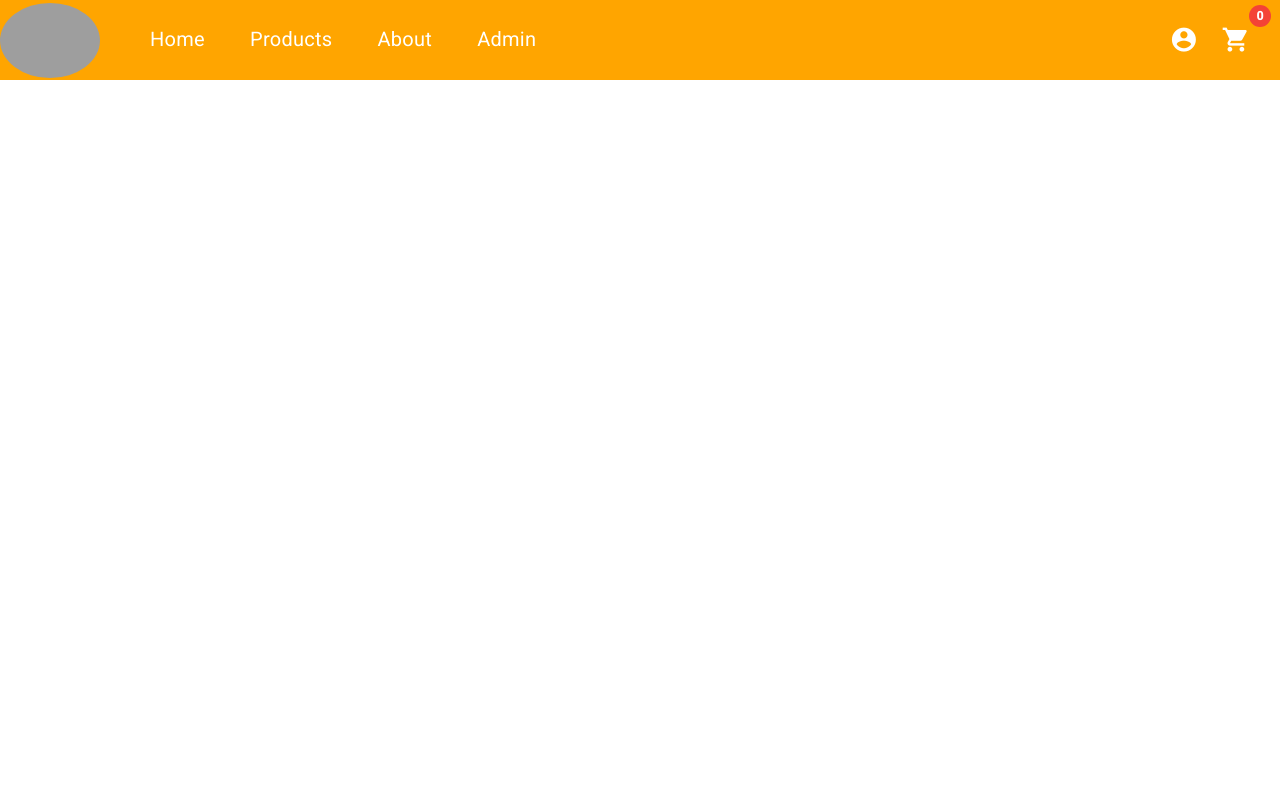
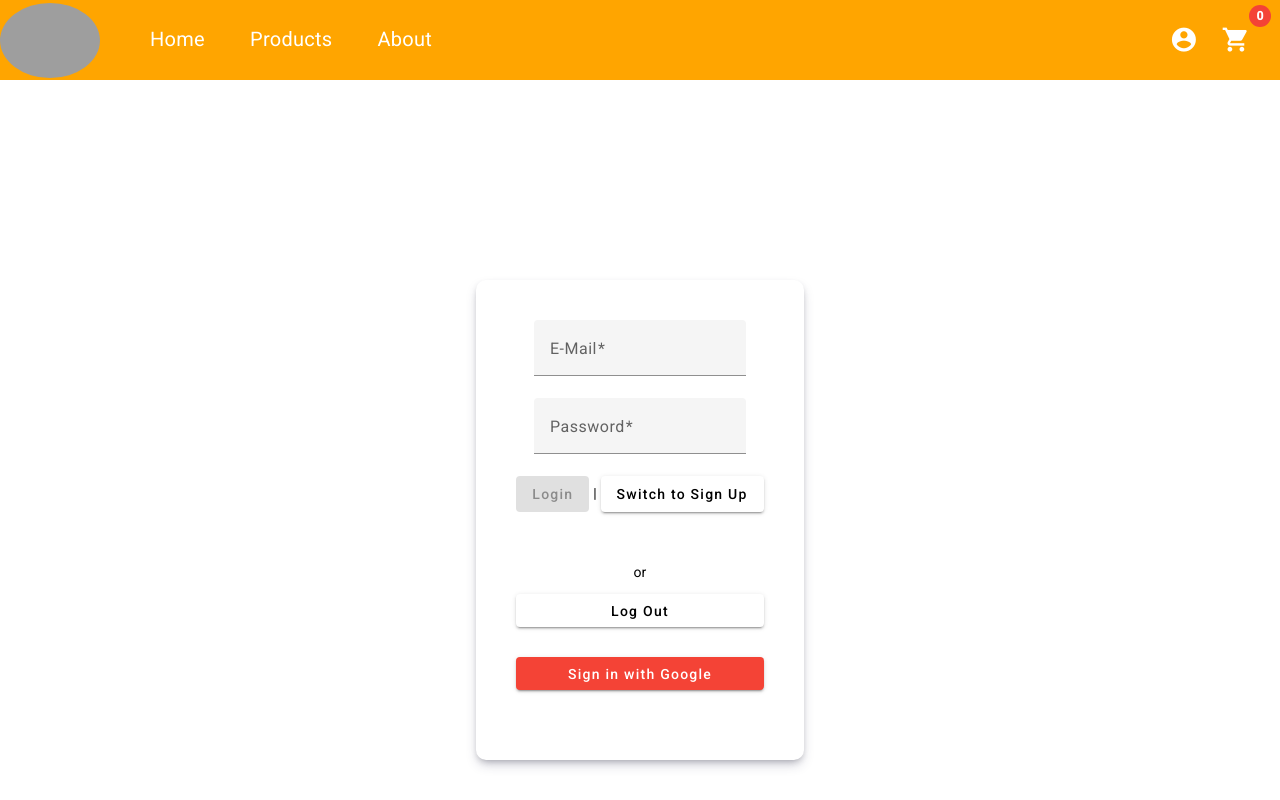
Before and after one commit to AlexandruFercal01/e-commerce-platform, an Angular app: page /login in a window 1280 px wide. Before the commit this address led to /. Built offline with nearby package versions, Linux system fonts and the light colour scheme; grey boxes are pictures that could not be loaded.

Commit message:
feat(auth): implement authentication and auth-guard

```diff
--- a/src/app/app-routing.module.ts
+++ b/src/app/app-routing.module.ts
@@ -6,6 +6,8 @@ import { ProductPageComponent } from './components/products/product-page/product
 import { CartComponent } from './components/cart/cart.component';
 import { AdminComponent } from './components/admin/admin.component';
 import { AboutComponent } from './components/about/about.component';
+import { AuthComponent } from './components/auth/auth.component';
+import { AuthGuard } from './components/auth/auth.guard';
 
 const routes: Routes = [
   {
@@ -24,8 +26,10 @@ const routes: Routes = [
   {
     path: 'admin',
     component: AdminComponent,
+    canActivate: [AuthGuard],
   },
   { path: 'about', component: AboutComponent },
+  { path: 'login', component: AuthComponent },
 ];
 
 @NgModule({
--- a/src/app/app.module.ts
+++ b/src/app/app.module.ts
@@ -39,6 +39,7 @@ import { DialogService } from './services/dialog.service';
 import { MatProgressSpinnerModule } from '@angular/material/progress-spinner';
 import { MatSnackBar, MatSnackBarModule } from '@angular/material/snack-bar';
 import { AboutComponent } from './components/about/about.component';
+import { AuthComponent } from './components/auth/auth.component';
 
 @NgModule({
   declarations: [
@@ -58,6 +59,7 @@ import { AboutComponent } from './components/about/about.component';
     AddEditFormComponent,
     DialogComponent,
     AboutComponent,
+    AuthComponent,
   ],
   imports: [
     FormsModule,
--- a/src/app/components/admin/add-edit-form/add-edit-form.component.ts
+++ b/src/app/components/admin/add-edit-form/add-edit-form.component.ts
@@ -23,7 +23,7 @@ export class AddEditFormComponent {
     private dialogService: DialogService
   ) {}
 
-  ngAfterViewChecked() {
+  ngAfterViewInit() {
     setTimeout(() => {
       this.form.setValue({
         title: this.dialogService.product?.title,
@@ -38,28 +38,28 @@ export class AddEditFormComponent {
   }
 
   onSubmit() {
-    // const product = new ProductModel(
-    //   this.form.value.title,
-    //   this.form.value.description,
-    //   this.form.value.image,
-    //   this.form.value.price,
-    //   this.form.value.quantity,
-    //   this.form.value.category,
-    //   [],
-    //   false,
-    //   this.form.value.sale
-    // );
-    // if (this.form.valid) {
-    //   if (this.dialogService.isEdit) {
-    //     this.productsService.patchProduct(product);
-    //     this.dialogService.isEdit = false;
-    //   } else {
-    //     this.productsService.postProduct(product);
-    //   }
-    //   this.form.reset();
-    // }
-    this.productsService.products.map((product) => {
-      this.productsService.postProduct(product);
-    });
+    const product = new ProductModel(
+      this.form.value.title,
+      this.form.value.description,
+      this.form.value.image,
+      this.form.value.price,
+      this.form.value.quantity,
+      this.form.value.category,
+      [],
+      false,
+      this.form.value.sale
+    );
+    if (this.form.valid) {
+      if (this.dialogService.isEdit) {
+        this.productsService.patchProduct(product);
+        this.dialogService.isEdit = false;
+      } else {
+        this.productsService.postProduct(product);
+      }
+      this.form.reset();
+    }
+    // this.productsService.products.map((product) => {
+    //   this.productsService.postProduct(product);
+    // });
   }
 }
--- /dev/null
+++ b/src/app/components/auth/auth.component.css
@@ -0,0 +1,11 @@
+.authContainer {
+  height: calc(100vh - 80px) !important;
+  display: flex;
+  justify-content: center;
+  align-items: center;
+}
+
+.buttons {
+  display: flex;
+  flex-direction: column;
+}
--- /dev/null
+++ b/src/app/components/auth/auth.component.html
@@ -0,0 +1,87 @@
+<div
+  style="
+    display: flex;
+    justify-content: center;
+    align-items: center;
+    margin-top: 200px;
+  "
+>
+  <div>
+    <div *ngIf="error">
+      <p>{{ error }}</p>
+    </div>
+    <div *ngIf="isLoading" style="text-align: center">
+      <mat-spinner></mat-spinner>
+    </div>
+    <form
+      #authForm="ngForm"
+      (ngSubmit)="onSubmit(authForm)"
+      *ngIf="!isLoading"
+      style="
+        height: 400px;
+        text-align: center;
+        border-radius: 10px;
+        padding: 40px;
+        box-shadow: rgba(50, 50, 93, 0.25) 0px 6px 12px -2px,
+          rgba(0, 0, 0, 0.3) 0px 3px 7px -3px;
+        display: flex;
+        flex-direction: column;
+      "
+    >
+      <div class="form-group">
+        <mat-form-field>
+          <mat-label for="email">E-Mail</mat-label>
+          <input
+            matInput
+            type="email"
+            id="email"
+            class="form-control"
+            ngModel
+            name="email"
+            required
+            email
+          />
+        </mat-form-field>
+      </div>
+      <div class="form-group">
+        <mat-form-field>
+          <mat-label for="password">Password</mat-label>
+          <input
+            matInput
+            type="password"
+            id="password"
+            class="form-control"
+            ngModel
+            name="password"
+            required
+            minlength="6"
+          />
+        </mat-form-field>
+      </div>
+      <div>
+        <button
+          mat-raised-button
+          class="btn btn-primary"
+          type="submit"
+          [disabled]="!authForm.valid"
+        >
+          {{ isLoginMode ? "Login" : "Sign Up" }}
+        </button>
+        |
+        <button
+          mat-raised-button
+          class="btn btn-primary"
+          (click)="onSwitchMode()"
+          type="button"
+        >
+          Switch to {{ isLoginMode ? "Sign Up" : "Login" }}
+        </button>
+      </div>
+      <p style="margin-top: 50px">or</p>
+      <button mat-raised-button (click)="onLogout()">Log Out</button>
+      <button mat-raised-button color="warn" style="margin: 30px 0">
+        Sign in with Google
+      </button>
+    </form>
+  </div>
+</div>
--- /dev/null
+++ b/src/app/components/auth/auth.component.ts
@@ -0,0 +1,59 @@
+import { Component } from '@angular/core';
+import { NgForm } from '@angular/forms';
+import { Router } from '@angular/router';
+import { Observable } from 'rxjs';
+import { AuthResponseData, AuthService } from '../../services/auth.service';
+
+@Component({
+  selector: 'app-auth',
+  templateUrl: './auth.component.html',
+})
+export class AuthComponent {
+  isLoginMode = true;
+  isLoading = false;
+  error: string = '';
+
+  constructor(private authService: AuthService, private router: Router) {}
+
+  onSwitchMode() {
+    this.isLoginMode = !this.isLoginMode;
+  }
+
+  onLogout() {
+    this.authService.logout();
+    this.router.navigate(['/home']);
+  }
+
+  onSubmit(form: NgForm) {
+    if (!form.valid) {
+      return;
+    }
+    const email = form.value.email;
+    const password = form.value.password;
+
+    let authObs: Observable<AuthResponseData>;
+
+    this.isLoading = true;
+
+    if (this.isLoginMode) {
+      authObs = this.authService.login(email, password);
+    } else {
+      authObs = this.authService.signup(email, password);
+    }
+
+    authObs.subscribe(
+      (resData) => {
+        console.log(resData);
+        this.isLoading = false;
+        this.router.navigate(['/recipes']);
+      },
+      (errorMessage) => {
+        console.log(errorMessage);
+        this.error = errorMessage;
+        this.isLoading = false;
+      }
+    );
+
+    form.reset();
+  }
+}
--- /dev/null
+++ b/src/app/components/auth/auth.guard.ts
@@ -0,0 +1,13 @@
+import { CanActivate } from '@angular/router';
+import { Injectable } from '@angular/core';
+
+@Injectable({ providedIn: 'root' })
+export class AuthGuard implements CanActivate {
+  canActivate(): boolean {
+    if (localStorage.getItem('admin') === 'true') {
+      return true;
+    } else {
+      return false;
+    }
+  }
+}
--- a/src/app/components/header/header.component.html
+++ b/src/app/components/header/header.component.html
@@ -6,7 +6,7 @@
     <a class="nav-link" routerLink="/home"> Home </a>
     <a class="nav-link" routerLink="/products"> Products </a>
     <a class="nav-link" routerLink="/about"> About </a>
-    <a class="nav-link" routerLink="/admin"> Admin </a>
+    <a *ngIf="checkIfAdmin()" class="nav-link" routerLink="/admin"> Admin </a>
   </div>
   <div class="icons">
     <button mat-icon-button>
--- a/src/app/components/header/header.component.ts
+++ b/src/app/components/header/header.component.ts
@@ -17,4 +17,12 @@ export class HeaderComponent {
   openCart() {
     this.router.navigate(['/cart']);
   }
+
+  checkIfAdmin() {
+    if (localStorage.getItem('admin') == 'true') {
+      return true;
+    } else {
+      return false;
+    }
+  }
 }
--- /dev/null
+++ b/src/app/models/user.model.ts
@@ -0,0 +1,15 @@
+export class User {
+  constructor(
+    public email: string,
+    public id: string,
+    private _token: string,
+    private _tokenExpirationDate: Date
+  ) {}
+
+  get token() {
+    if (!this._tokenExpirationDate || new Date() > this._tokenExpirationDate) {
+      return null;
+    }
+    return this._token;
+  }
+}
```
Also changed, not shown: src/app/services/auth-interceptor.service.ts (added, +30 -0 lines), src/app/services/auth.service.ts (added, +149 -0 lines).
